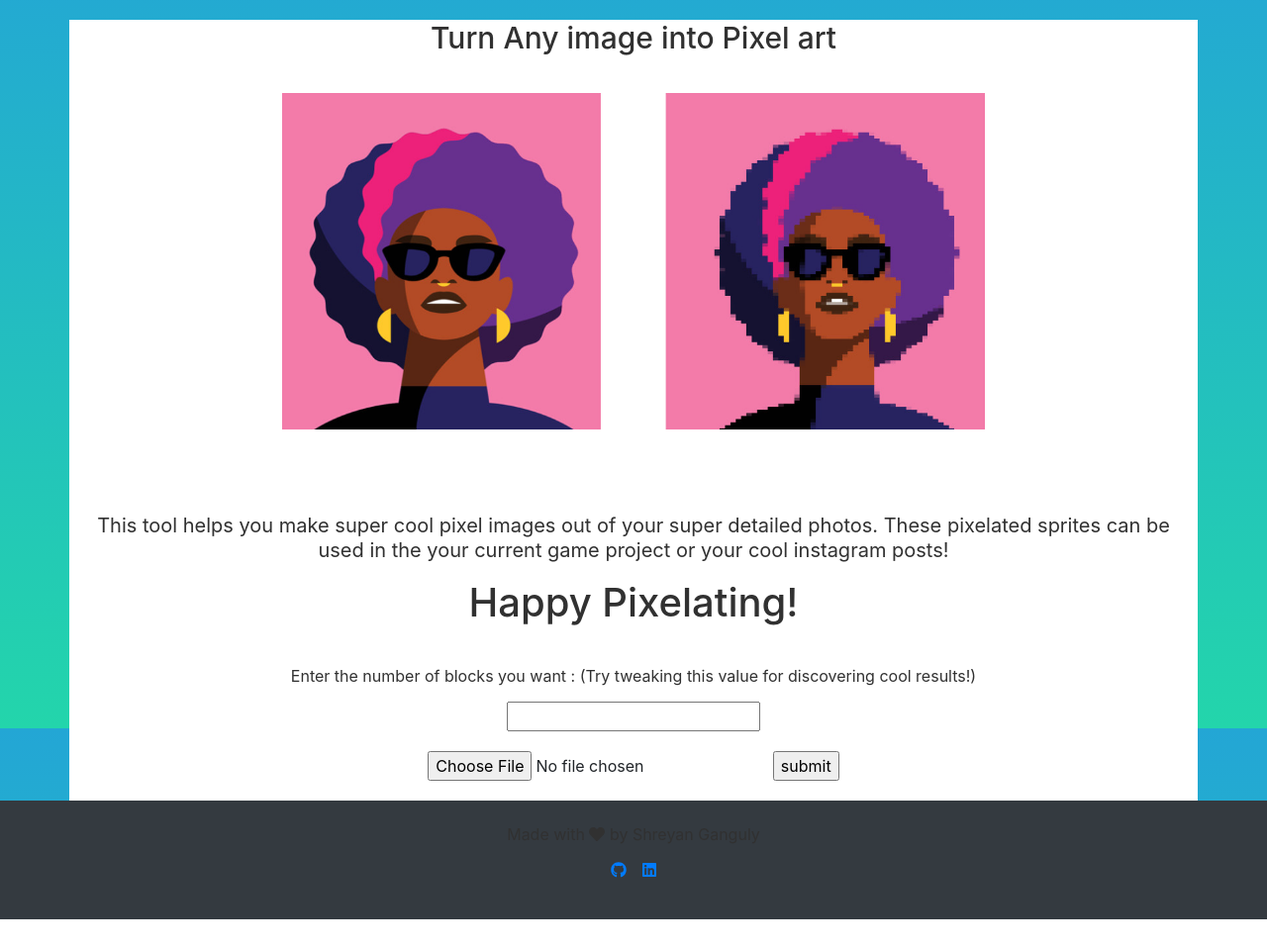
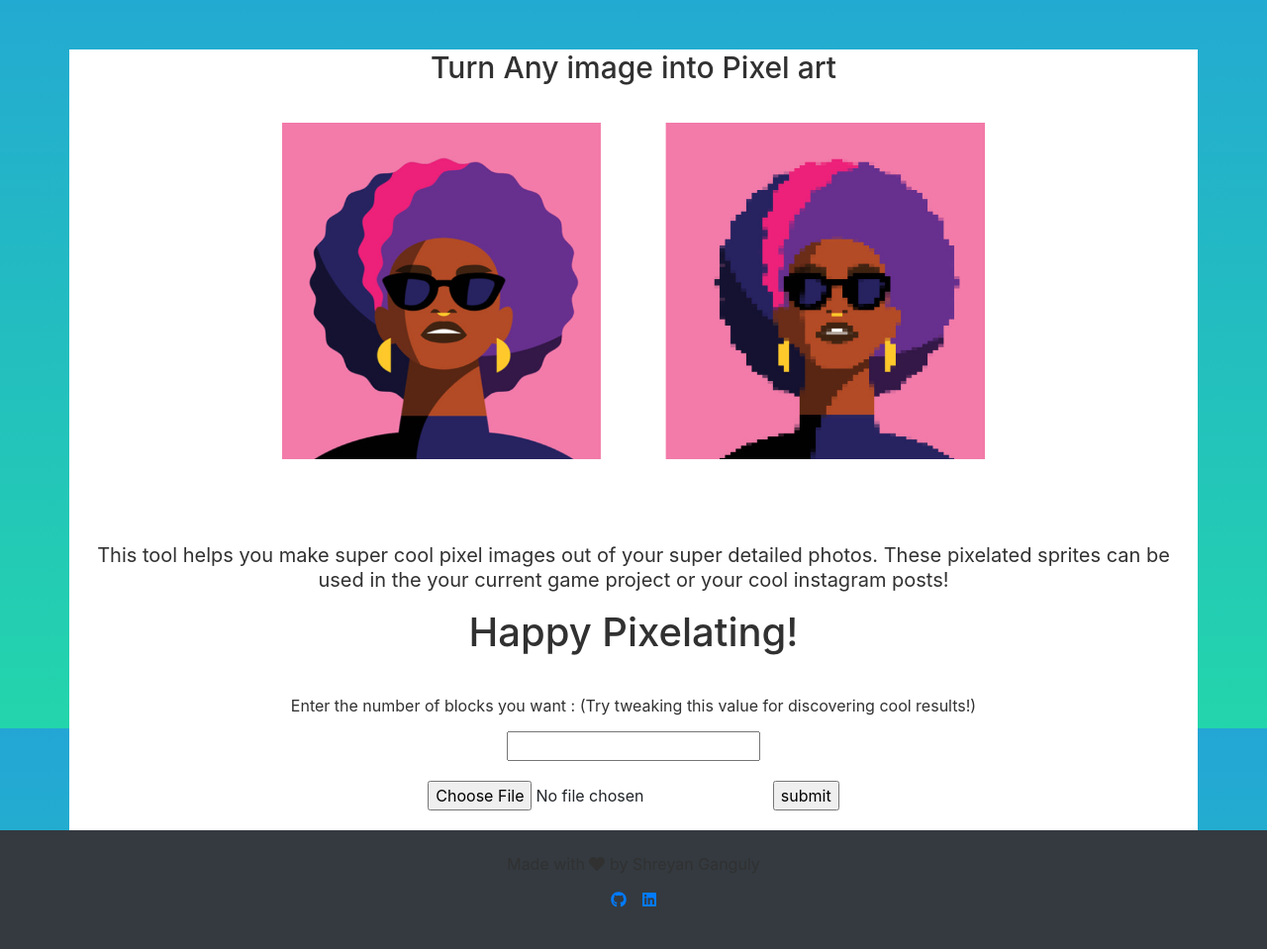
Before and after one commit to tre3x/Pixelator, a Flask app: page / in a window 1280 px wide. Shown: the part 64-1023 px from the top of the page at 99% size. Before the commit the page ends 993 px from the top, so only its background shows below. Run offline with Flask 2, Linux system fonts and the light colour scheme; some libraries are stand-ins or nearby versions.

Commit message:
margin space added more

```diff
--- a/templates/index.html
+++ b/templates/index.html
@@ -24,7 +24,7 @@
 
 
 
-    <div class="container" style="background: white;margin-top: 20px;">
+    <div class="container" style="background: white;margin-top: 50px;">
       <h2 style="font-size: 30px; text-align: center;"> Turn Any image into Pixel art</h2>
 
 
```
